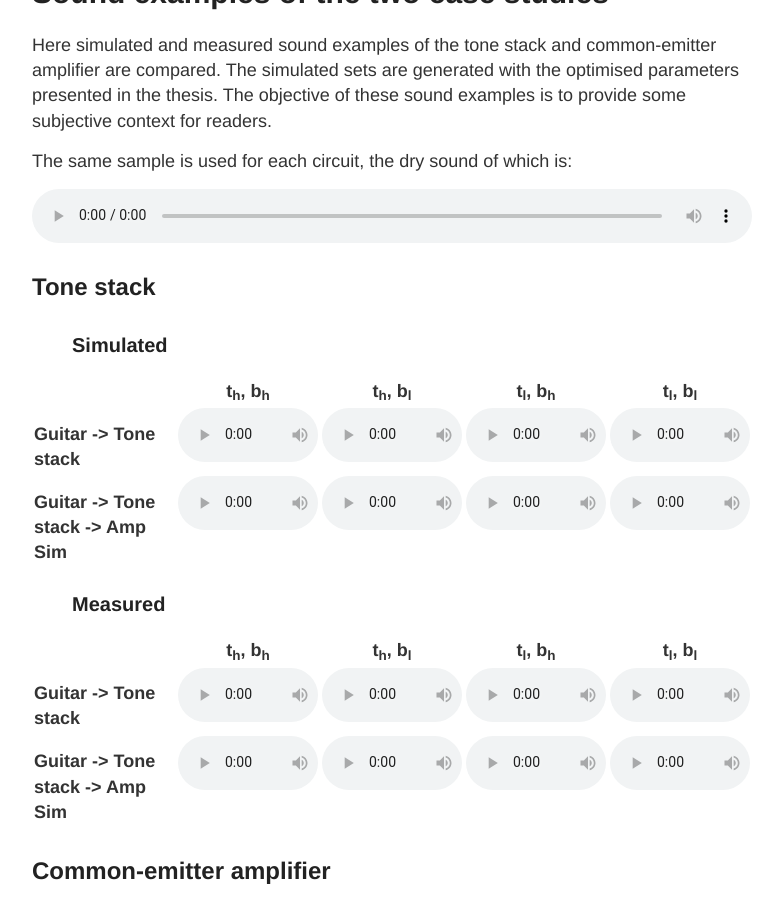
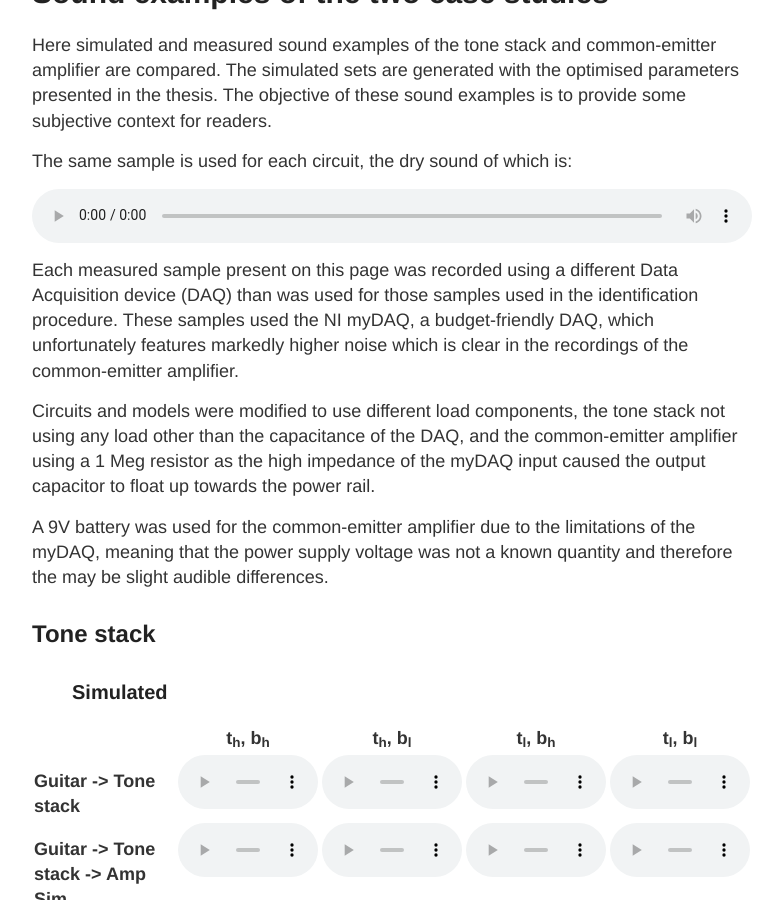
Before and after one commit to bholmesqub/thesis, a Jekyll site: the page built from chapters/parameter-estimation.md, in a window 1280 px wide and 900 px high, scrolled down 321 px. Shown: the whole window, without its empty margins (248-1031 px from the left). Built offline with Jekyll 4.4.1, drawn with Linux system fonts in a browser that asks for light colours.

Commit message:
Added context for the measured samples on parameter-estimation

```diff
--- a/chapters/parameter-estimation.md
+++ b/chapters/parameter-estimation.md
@@ -15,6 +15,12 @@
   <source src="{{ site.baseurl }}/audio/bjt/direct/ChordsPicking.wav" type="audio/wav">
 Your browser does not support the audio element.
 </audio>
+
+Each measured sample present on this page was recorded using a different Data Acquisition device (DAQ) than was used for those samples used in the identification procedure. These samples used the NI myDAQ, a budget-friendly DAQ, which unfortunately features markedly higher noise which is clear in the recordings of the common-emitter amplifier.
+
+Circuits and models were modified to use different load components, the tone stack not using any load other than the capacitance of the DAQ, and the common-emitter amplifier using a 1 Meg resistor as the high impedance of the myDAQ input caused the output capacitor to float up towards the power rail.
+
+A 9V battery was used for the common-emitter amplifier due to the limitations of the myDAQ, meaning that the power supply voltage was not a known quantity and therefore the may be slight audible differences.
 
 ## Tone stack
 
```
